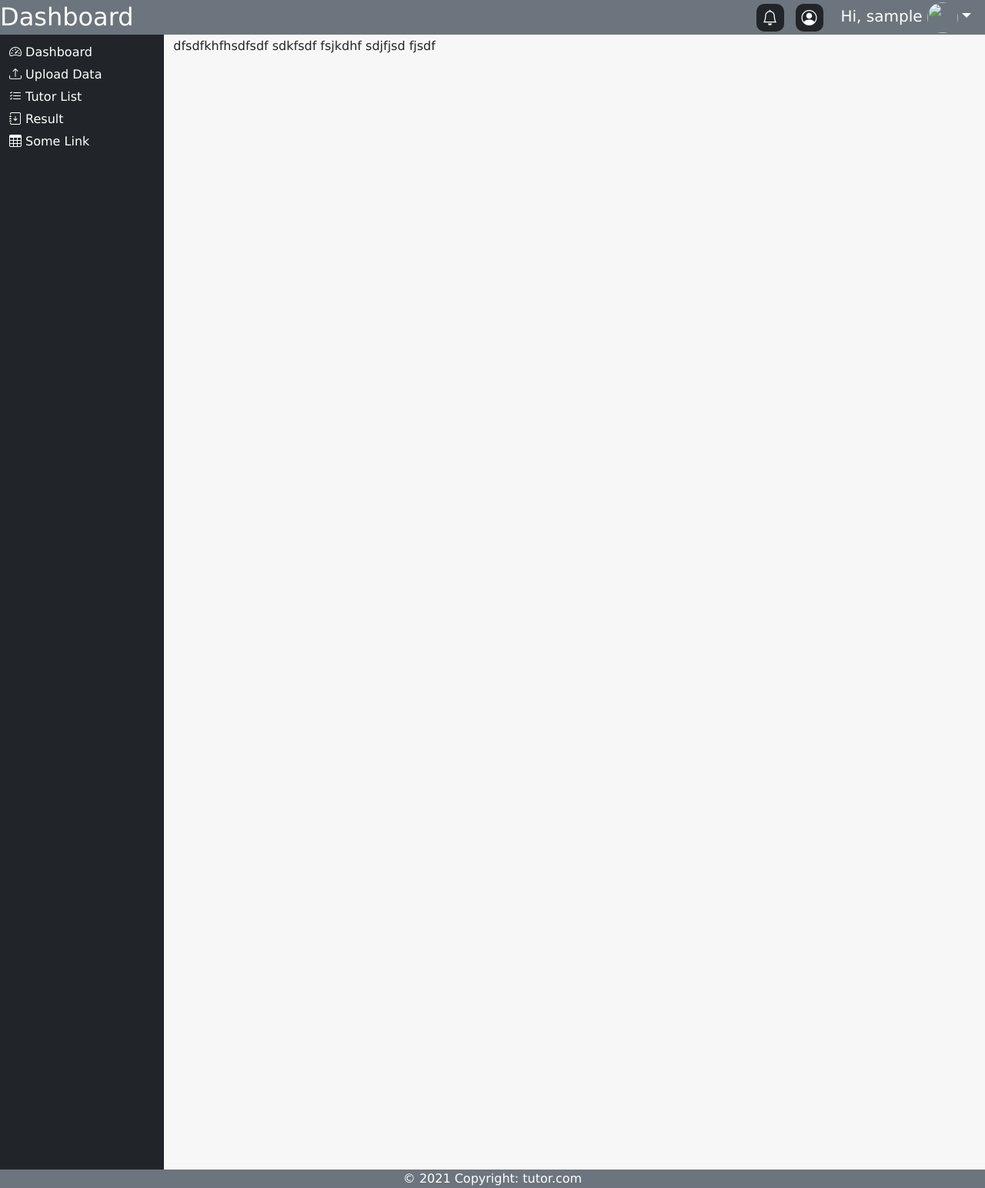
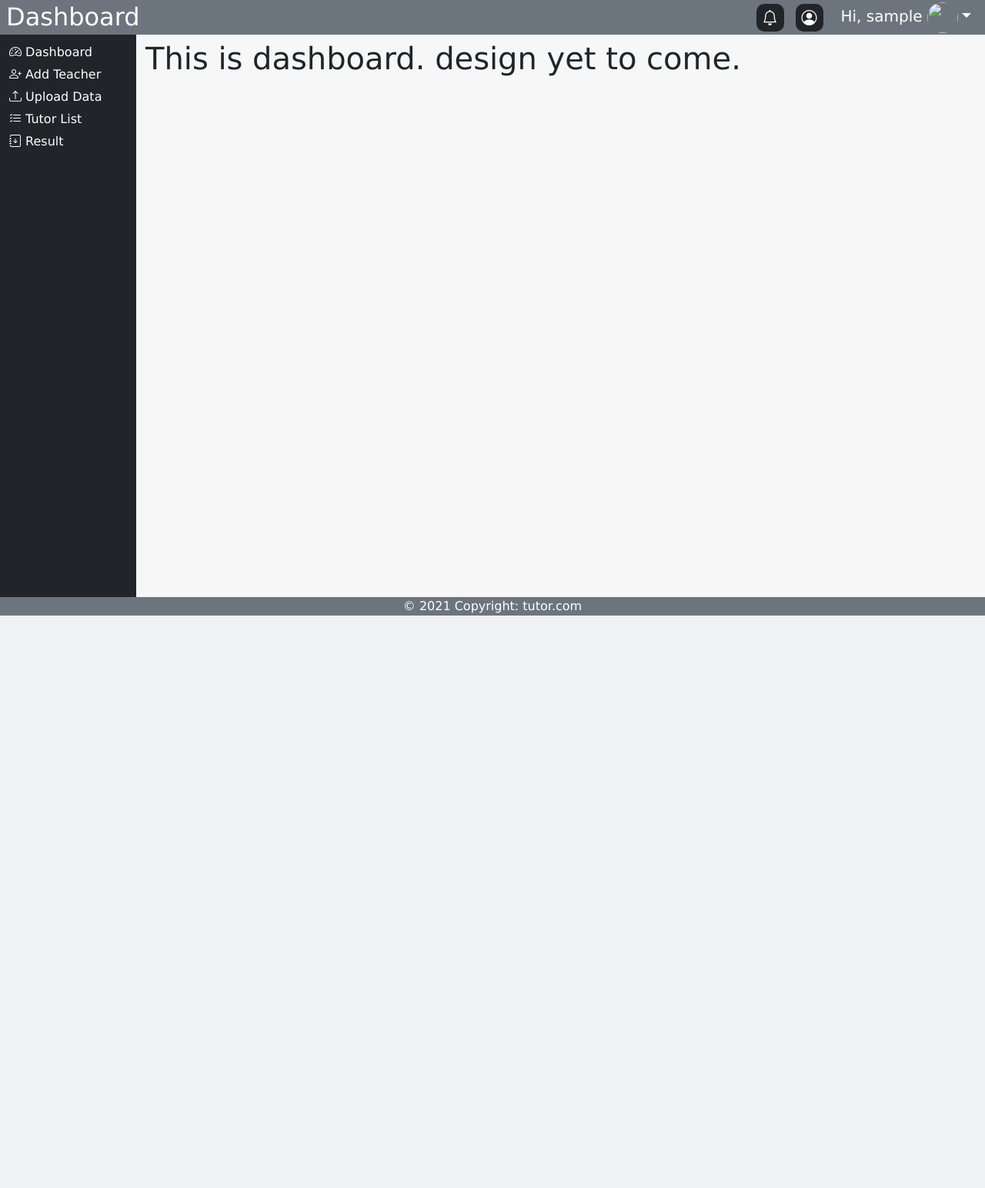
Before and after one commit to Ind20/tutor, a Django app: page / in a window 1280 px wide. Shown: the whole page at 77% size. After the commit the page ends 800 px from the top, so only its background shows below. Run offline with Django 3.2, Linux system fonts and the light colour scheme; the visitor is signed in with stand-in values (Sample User, id 1); some libraries are stand-ins or nearby versions.

Commit message:
teacher model

```diff
--- a/static/css/style.css
+++ b/static/css/style.css
@@ -102,8 +102,7 @@ a:hover {
 }
 
 .sidebar {
-    height: 100% !important;
-    width: 168px !important;
+    width: 177px !important;
 }
 
 .widget {
@@ -116,5 +115,5 @@ a:hover {
 }
 
 .d-area {
-    min-height: 190vh;
+    min-height: 97vh;
 }
--- /dev/null
+++ b/template/dashboard/base.html
@@ -0,0 +1,111 @@
+{%load static%}
+<html lang="en">
+
+<head>
+    <meta charset="utf-8" />
+    <meta http-equiv="X-UA-Compatible" content="IE=edge" />
+    <meta name="viewport" content="width=device-width, initial-scale=1, shrink-to-fit=no" />
+    <meta name="description" content="" />
+    <meta name="author" content="" />
+    <title>Dashboard</title>
+    <link rel="shortcut icon" type="image/jpg" href="{% static 'assets/dashboard.png' %}">
+    <link rel="stylesheet" type="text/css" href="{% static 'css/style.css' %}">
+    <link rel="stylesheet" href="https://cdn.jsdelivr.net/npm/bootstrap@5.0.0-beta3/dist/css/bootstrap.min.css"
+        integrity="sha384-eOJMYsd53ii+scO/bJGFsiCZc+5NDVN2yr8+0RDqr0Ql0h+rP48ckxlpbzKgwra6" crossorigin="anonymous">
+    <link rel="stylesheet" href="https://cdn.jsdelivr.net/npm/bootstrap-icons@1.4.1/font/bootstrap-icons.css">
+</head>
+
+<body>
+    <nav class="navbar position-fixed dnavbar navbar-expand-lg bg-secondary">
+        <h2 class="white mb-0 px-2">Dashboard</h2>
+        <div class="collapse navbar-collapse nav justify-content-end" id="navbarNavDropdown">
+            <ul class="navbar-nav">
+                <li class='nav-item'>
+                    <i class="bi bi-bell nav-link widget white bg-dark" title="Notifications"></i>
+                </li>
+                <li>
+                    <i class="bi bi-person-circle nav-link widget white bg-dark" title="Tutors"></i>
+                </li>
+                <li class="nav-item dropdown">
+                    {% if user.is_authenticated %}
+                    <a class="nav-link dropdown-toggle white" href="#" id="navbarDropdownMenuLink" role="button"
+                        data-bs-toggle="dropdown" aria-expanded="false">Hi,
+                        {{request.user.username}}
+                        <img class="dp" src="{{request.user.userprofile.get_profile_pic}}" width="40" height="40"></a>
+                    <ul class="dropdown-menu" aria-labelledby="navbarDropdownMenuLink">
+                        <li><a class="dropdown-item" href="/">Home</a></li>
+                        <li class="dropdown-divider"></li>
+                        <li><a class="dropdown-item" href="/logout">Logout</a></li>
+                    </ul>
+                    {% else %}
+                    <a class="nav-link dropdown-toggle white" href="#" id="navbarDropdownMenuLink" role="button"
+                        data-bs-toggle="dropdown" aria-expanded="false"><i class="bi bi-person"></i></a>
+                    <ul class="dropdown-menu dropdown-menu-end" aria-labelledby="navbarDropdownMenuLink">
+                        <li><a class="dropdown-item" href="/login">Login</a></li>
+                        <li><a class="dropdown-item" href="/register">Register</a></li>
+                    </ul>
+                </li>
+                {% endif %}
+            </ul>
+        </div>
+    </nav>
+
+    <div class="container-fluid">
+        <div class="row">
+            <div class="col-2 bg-dark d-area pt-5 sidebar">
+                <div class="pt-2 position-fixed">
+                    <ul class="nav flex-column">
+                        <li class="nav-item d-menu">
+                            <a class="white" href="/">
+                                <i class="bi bi-speedometer2"></i>
+                                Dashboard
+                            </a>
+                        </li>
+                        <li class="nav-item d-menu">
+                            <a class="white" href="addteacher">
+                                <i class="bi bi-person-plus"></i>
+                                Add Teacher
+                            </a>
+                        </li>
+                        <li class="nav-item d-menu">
+                            <a class="white" href="#">
+                                <i class="bi bi-upload"></i>
+                                Upload Data
+                            </a>
+                        </li>
+                        <li class="nav-item d-menu">
+                            <a class="white" href="#">
+                                <i class="bi bi-list-check"></i>
+                                Tutor List
+                            </a>
+                        </li>
+                        <li class="nav-item d-menu">
+                            <a class="white" href="#">
+                                <i class="bi bi-journal-arrow-down"></i>
+                                Result
+                            </a>
+                        </li>
+                    </ul>
+                </div>
+            </div>
+            <div class="col-10 d-area pt-5">
+                <div class="pt-1"></div>
+                {% block content %}
+                {% endblock %}
+            </div>
+        </div>
+    </div>
+
+    <footer class="bg-secondary text-white text-center">
+        <div">
+            © 2021 Copyright:
+            <a class="text-white" href="/">tutor.com</a>
+            </div>
+    </footer>
+
+    <script src="https://cdn.jsdelivr.net/npm/bootstrap@5.0.0-beta3/dist/js/bootstrap.bundle.min.js"
+        integrity="sha384-JEW9xMcG8R+pH31jmWH6WWP0WintQrMb4s7ZOdauHnUtxwoG2vI5DkLtS3qm9Ekf"
+        crossorigin="anonymous"></script>
+</body>
+
+</html>
--- a/template/dashboard/dashboard.html
+++ b/template/dashboard/dashboard.html
@@ -1,109 +1,6 @@
-{%load static%}
-<html lang="en">
-
-<head>
-    <meta charset="utf-8" />
-    <meta http-equiv="X-UA-Compatible" content="IE=edge" />
-    <meta name="viewport" content="width=device-width, initial-scale=1, shrink-to-fit=no" />
-    <meta name="description" content="" />
-    <meta name="author" content="" />
-    <title>Dashboard</title>
-    <link rel="shortcut icon" type="image/jpg" href="{% static 'assets/dashboard.png' %}">
-    <link rel="stylesheet" type="text/css" href="{% static 'css/style.css' %}">
-    <link rel="stylesheet" href="https://cdn.jsdelivr.net/npm/bootstrap@5.0.0-beta3/dist/css/bootstrap.min.css"
-        integrity="sha384-eOJMYsd53ii+scO/bJGFsiCZc+5NDVN2yr8+0RDqr0Ql0h+rP48ckxlpbzKgwra6" crossorigin="anonymous">
-    <link rel="stylesheet" href="https://cdn.jsdelivr.net/npm/bootstrap-icons@1.4.1/font/bootstrap-icons.css">
-</head>
-
-<body>
-    <nav class="navbar position-fixed dnavbar navbar-expand-lg bg-secondary">
-        <h2 class="white mb-0">Dashboard</h2>
-        <div class="collapse navbar-collapse nav justify-content-end" id="navbarNavDropdown">
-            <ul class="navbar-nav">
-                <li class='nav-item'>
-                    <i class="bi bi-bell nav-link widget white bg-dark" title="Notifications"></i>
-                </li>
-                <li>
-                    <i class="bi bi-person-circle nav-link widget white bg-dark" title="Tutors"></i>
-                </li>
-                <li class="nav-item dropdown">
-                    {% if user.is_authenticated %}
-                    <a class="nav-link dropdown-toggle white" href="#" id="navbarDropdownMenuLink" role="button"
-                        data-bs-toggle="dropdown" aria-expanded="false">Hi,
-                        {{request.user.username}}
-                        <img class="dp" src="{{request.user.userprofile.get_profile_pic}}" width="40" height="40"></a>
-                    <ul class="dropdown-menu" aria-labelledby="navbarDropdownMenuLink">
-                        <li><a class="dropdown-item" href="/">Home</a></li>
-                        <li class="dropdown-divider"></li>
-                        <li><a class="dropdown-item" href="/logout">Logout</a></li>
-                    </ul>
-                    {% else %}
-                    <a class="nav-link dropdown-toggle white" href="#" id="navbarDropdownMenuLink" role="button"
-                        data-bs-toggle="dropdown" aria-expanded="false"><i class="bi bi-person"></i></a>
-                    <ul class="dropdown-menu dropdown-menu-end" aria-labelledby="navbarDropdownMenuLink">
-                        <li><a class="dropdown-item" href="/login">Login</a></li>
-                        <li><a class="dropdown-item" href="/register">Register</a></li>
-                    </ul>
-                </li>
-                {% endif %}
-            </ul>
-        </div>
-    </nav>
-
-    <div class="container-fluid">
-        <div class="row">
-            <div class="col-2 bg-dark d-area pt-5">
-                <div class="pt-2 position-fixed">
-                    <ul class="nav flex-column">
-                        <li class="nav-item d-menu">
-                            <a class="white" href="#">
-                                <i class="bi bi-speedometer2"></i>
-                                Dashboard
-                            </a>
-                        </li>
-                        <li class="nav-item d-menu">
-                            <a class="white" href="#">
-                                <i class="bi bi-upload"></i>
-                                Upload Data
-                            </a>
-                        </li>
-                        <li class="nav-item d-menu">
-                            <a class="white" href="#">
-                                <i class="bi bi-list-check"></i>
-                                Tutor List
-                            </a>
-                        </li>
-                        <li class="nav-item d-menu">
-                            <a class="white" href="#">
-                                <i class="bi bi-journal-arrow-down"></i>
-                                Result
-                            </a>
-                        </li>
-                        <li class="nav-item d-menu">
-                            <a class="white" href="#">
-                                <i class="bi bi-table"></i>
-                                Some Link
-                            </a>
-                        </li>
-                    </ul>
-                </div>
-            </div>
-            <div class="col-10 d-area pt-5">
-                dfsdfkhfhsdfsdf sdkfsdf fsjkdhf sdjfjsd fjsdf
-            </div>
-        </div>
-    </div>
-
-    <footer class="bg-secondary text-white text-center">
-        <div">
-            © 2021 Copyright:
-            <a class="text-white" href="/">tutor.com</a>
-            </div>
-    </footer>
-
-    <script src="https://cdn.jsdelivr.net/npm/bootstrap@5.0.0-beta3/dist/js/bootstrap.bundle.min.js"
-        integrity="sha384-JEW9xMcG8R+pH31jmWH6WWP0WintQrMb4s7ZOdauHnUtxwoG2vI5DkLtS3qm9Ekf"
-        crossorigin="anonymous"></script>
-</body>
-
-</html>
+{% extends 'dashboard/base.html' %}
+{% block content %}
+<div>
+    <h1>This is dashboard. design yet to come.</h1>
+</div>
+{% endblock %}
--- a/template/dashboard/login.html
+++ b/template/dashboard/login.html
@@ -18,7 +18,7 @@
 <body>
     <div class="container">
         <div class="row justify-content-center align-items-center" style="height:100vh">
-            <div class="col-4">
+            <div class="col-5">
                 <div class="card">
                     <div class="card-body">
                         <div class="row text-center">
```
Also changed, not shown: teacher/admin.py (+6 -1 lines), teacher/forms.py (+10 -1 lines), teacher/models.py (+38 -0 lines).
